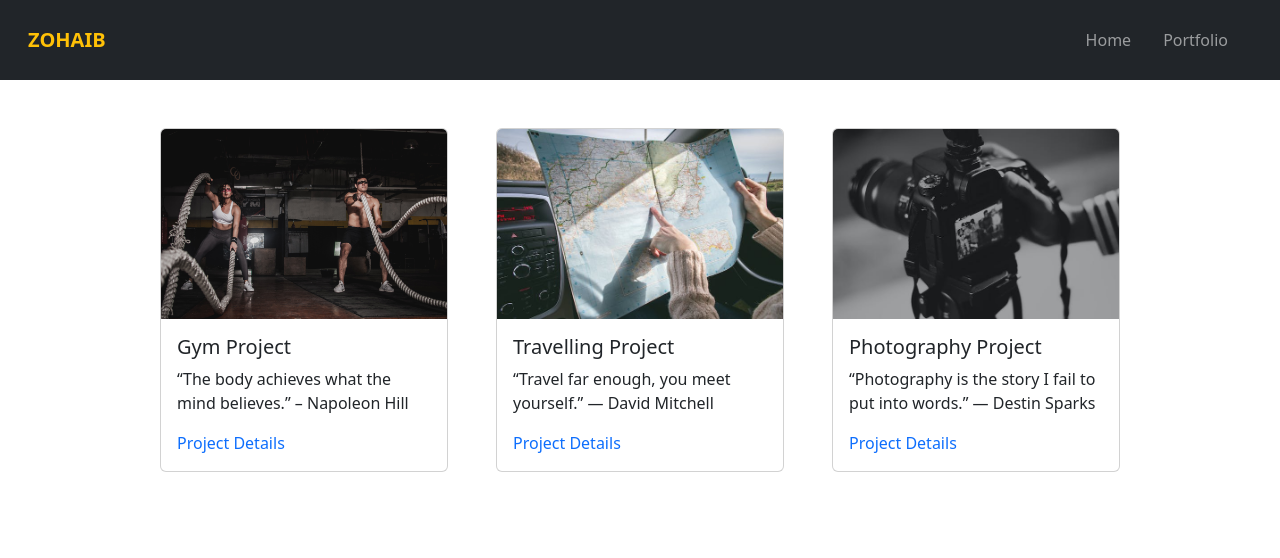
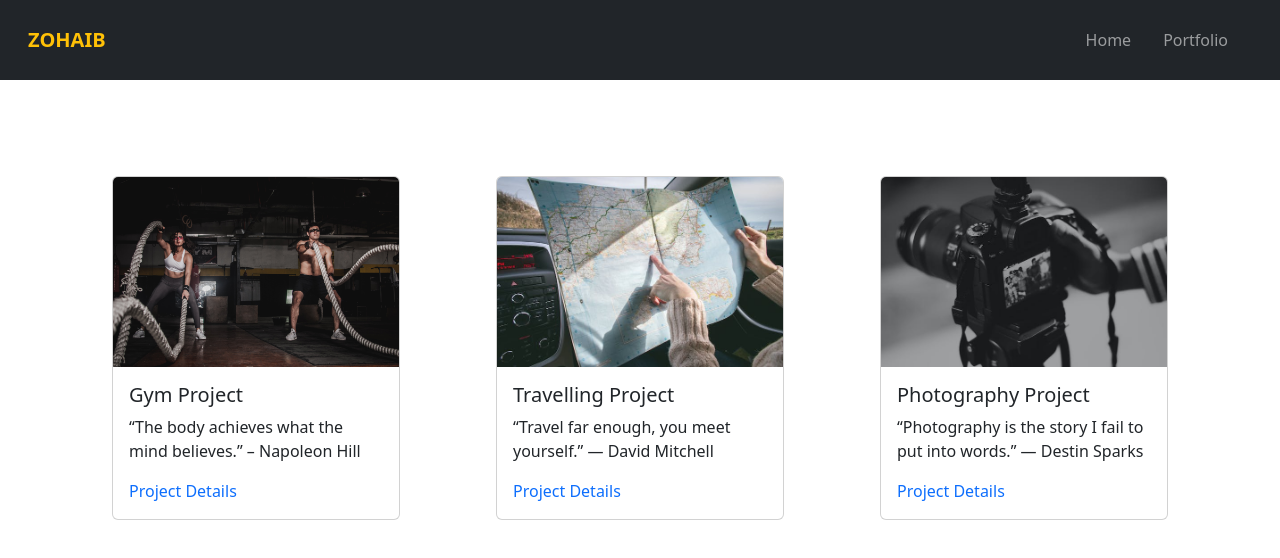
Before and after one commit to zohaib6262/my-portfolio-app, a React (Create React App) app: page /portfolio in a window 1280 px wide. Shown: the top 558 px of the page. Built offline with nearby package versions, Linux system fonts and the light colour scheme.

Commit message:
changes in protfolio section

```diff
--- a/src/components/NavBar/NavBar.module.css
+++ b/src/components/NavBar/NavBar.module.css
@@ -1,4 +1,9 @@
 .mainNavBar {
   min-height: 10vh;
   width: 100%;
+}
+
+.active {
+  font-weight: bold;
+  color: yellow;
 }/*# sourceMappingURL=NavBar.module.css.map */
--- a/src/components/NavBar/NavBar.module.scss
+++ b/src/components/NavBar/NavBar.module.scss
@@ -2,3 +2,7 @@
   min-height: 10vh;
   width: 100%;
 }
+.active {
+  font-weight: bold;
+  color: yellow;
+}
--- a/src/components/NavBar/Navbar.jsx
+++ b/src/components/NavBar/Navbar.jsx
@@ -1,10 +1,15 @@
-import React from "react";
+import React, { useState } from "react";
 import Nav from "react-bootstrap/Nav";
 import Navbar from "react-bootstrap/Navbar";
 import styles from "./NavBar.module.css";
 
 import { Container } from "react-bootstrap";
 const NavBar = () => {
+  const [activeLink, setActiveLink] = useState("home"); // Default active link
+
+  const handleSetActive = (link) => {
+    setActiveLink(link);
+  };
   return (
     <Navbar
       expand="lg"
@@ -22,10 +27,22 @@
         <Navbar.Collapse id="basic-navbar-nav ">
           <Nav className="me-auto"></Nav>
           <Nav className="me-4 ">
-            <Nav.Link href="/" className="px-3">
+            <Nav.Link
+              href="/"
+              className={`${
+                activeLink === "home" ? styles.active : ""
+              } ${"px-3"}`}
+              onClick={() => handleSetActive("home")}
+            >
               Home
             </Nav.Link>
-            <Nav.Link href="/portfolio" className="px-3">
+            <Nav.Link
+              href="/portfolio"
+              className={`${
+                activeLink === "portfolio" ? styles.active : ""
+              } ${"px-3"}`}
+              onClick={() => handleSetActive("portfolio")}
+            >
               Portfolio
             </Nav.Link>
           </Nav>
--- a/src/components/Portfolio/Portfolio.jsx
+++ b/src/components/Portfolio/Portfolio.jsx
@@ -14,12 +14,13 @@
 const Portfolio = () => {
   return (
     <Container
+      fluid
       className={`  ${
         styles.mainPortfolio
-      } ${"d-flex justify-content-center "}`}
+      } ${"d-flex justify-content-center pt-5"}`}
     >
       <Row className="justify-content-ceter">
-        <Col md={6} xxl={4} xl={4} lg={4} sm={12} className="py-5 px-4">
+        <Col md={6} xxl={4} xl={4} lg={4} sm={12} className="py-5 px-5">
           <Card className={styles.card}>
             <Card.Img variant="top" src={gymImage} />
             <Card.Body>
@@ -36,7 +37,7 @@
             </Card.Body>
           </Card>
         </Col>
-        <Col md={6} xxl={4} xl={4} lg={4} sm={12} className="py-5 px-4">
+        <Col md={6} xxl={4} xl={4} lg={4} sm={12} className="py-5 px-5">
           <Card className={styles.card}>
             <Card.Img variant="top" src={travellyImage} />
             <Card.Body>
@@ -53,7 +54,7 @@
             </Card.Body>
           </Card>
         </Col>
-        <Col md={6} xxl={4} xl={4} lg={4} sm={12} className="py-5 px-4">
+        <Col md={6} xxl={4} xl={4} lg={4} sm={12} className="py-5 px-5">
           <Card className={styles.card}>
             <Card.Img variant="top" src={photographyImage} />
             <Card.Body>
```
Also changed, not shown: 1 other file (tests, documents, lock files or other folders).
